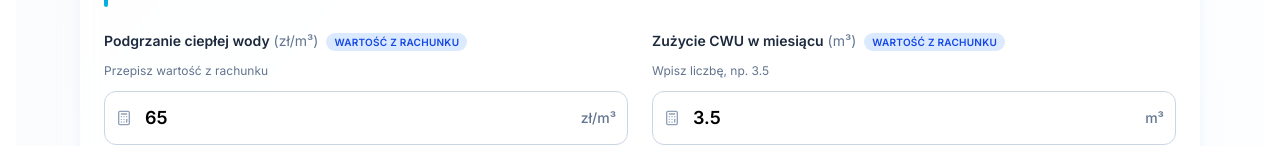
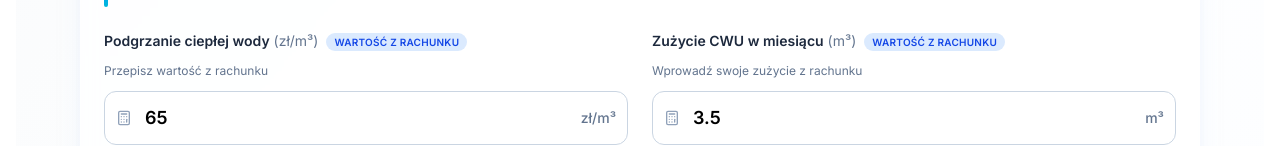
Before and after one commit to maciejslusarczykprofinstal/CWUv6, a Next.js app: page /mieszkancy in a window 1280 px wide. Shown: the part 673-819 px from the top of the page. Built offline with nearby package versions, Linux system fonts and the light colour scheme.

Commit message:
feat: change hint to 'Wprowadź swoje zużycie z rachunku' for CWU consumption field

```diff
--- a/src/app/mieszkancy/page.tsx
+++ b/src/app/mieszkancy/page.tsx
@@ -222,7 +222,7 @@ export default function MieszkancyPage() {
                       <span className="absolute right-3 top-1/2 -translate-y-1/2 text-slate-500 dark:text-slate-400 text-sm font-medium select-none">zł/m³</span>
                     </div>
                   </Field>
-                  <Field label="Zużycie CWU w miesiącu" unit="m³" numeric hint="Wpisz liczbę, np. 3.5">
+                  <Field label="Zużycie CWU w miesiącu" unit="m³" numeric hint="Wprowadź swoje zużycie z rachunku">
                     <div className="relative">
                       <span className="absolute left-3 top-1/2 -translate-y-1/2 text-slate-400">
                         <Calculator className="w-4 h-4" />
```
